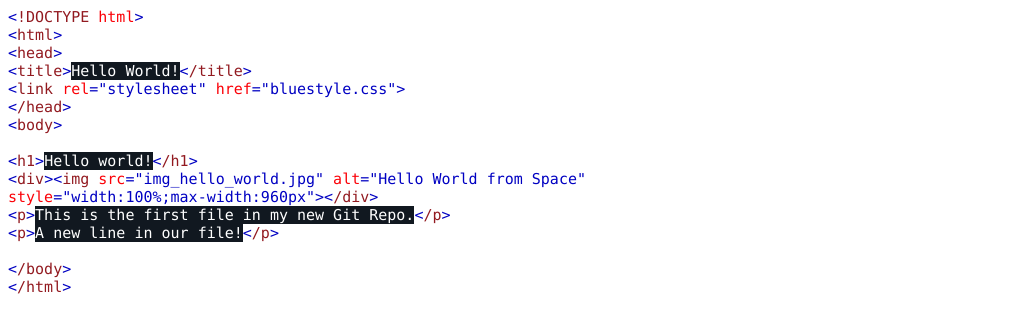
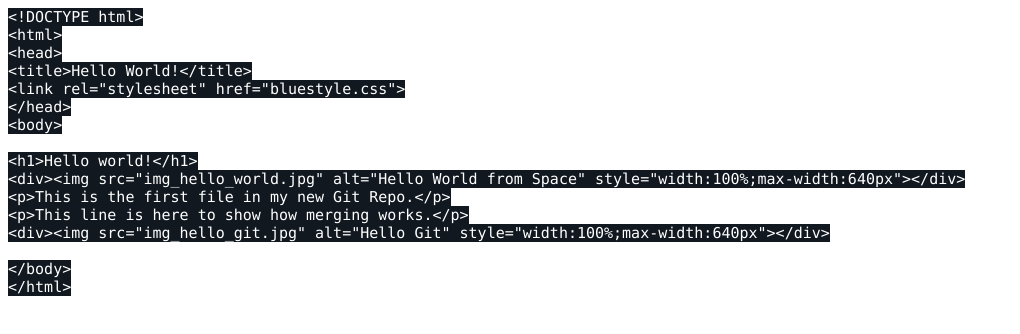
Before and after one commit to Samraa66/Hello-world, a plain HTML site: page index.html in a window 1280 px wide. Shown: the whole page, without its empty margins (0-1020 px from the left). Drawn offline with Linux system fonts and the light colour scheme.

Commit message:
Updated index.html. Resized image

```diff
--- a/index.html
+++ b/index.html
@@ -7,35 +7,30 @@
   <meta name="Generator" content="Cocoa HTML Writer">
   <meta name="CocoaVersion" content="2113.4">
   <style type="text/css">
-    p.p1 {margin: 0.0px 0.0px 0.0px 0.0px; font: 15.0px Menlo; color: #921a20; -webkit-text-stroke: #921a20}
-    p.p2 {margin: 0.0px 0.0px 0.0px 0.0px; font: 15.0px Menlo; color: #ffffff; -webkit-text-stroke: #ffffff}
-    p.p3 {margin: 0.0px 0.0px 0.0px 0.0px; font: 15.0px Menlo; color: #0000c2; -webkit-text-stroke: #0000c2}
-    p.p4 {margin: 0.0px 0.0px 0.0px 0.0px; font: 15.0px Menlo; color: #ffffff; -webkit-text-stroke: #ffffff; min-height: 18.0px}
-    p.p5 {margin: 0.0px 0.0px 0.0px 0.0px; font: 15.0px Menlo; color: #690014; -webkit-text-stroke: #690014; min-height: 18.0px}
-    span.s1 {font-kerning: none; color: #0000c2; -webkit-text-stroke: 0px #0000c2}
+    p.p1 {margin: 0.0px 0.0px 0.0px 0.0px; font: 15.0px Menlo; color: #ffffff; -webkit-text-stroke: #ffffff}
+    p.p2 {margin: 0.0px 0.0px 0.0px 0.0px; font: 15.0px Menlo; color: #ffffff; -webkit-text-stroke: #ffffff; min-height: 18.0px}
+    span.s1 {font-kerning: none; background-color: #111820}
     span.s2 {font-kerning: none}
-    span.s3 {font-kerning: none; color: #fb0007; -webkit-text-stroke: 0px #fb0007}
-    span.s4 {font-kerning: none; color: #921a20; -webkit-text-stroke: 0px #921a20}
-    span.s5 {font-kerning: none; background-color: #111820}
+    span.s3 {font-kerning: none; color: #550010; -webkit-text-stroke: 0px #550010}
   </style>
 </head>
 <body>
-<p class="p1"><span class="s1">&lt;</span><span class="s2">!DOCTYPE</span><span class="s3"> html</span><span class="s1">&gt;</span></p>
-<p class="p1"><span class="s1">&lt;</span><span class="s2">html</span><span class="s1">&gt;</span></p>
-<p class="p1"><span class="s1">&lt;</span><span class="s2">head</span><span class="s1">&gt;</span></p>
-<p class="p2"><span class="s1">&lt;</span><span class="s4">title</span><span class="s1">&gt;</span><span class="s5">Hello World!</span><span class="s1">&lt;</span><span class="s4">/title</span><span class="s1">&gt;</span></p>
-<p class="p3"><span class="s2">&lt;</span><span class="s4">link</span><span class="s3"> rel</span><span class="s2">="stylesheet"</span><span class="s3"> href</span><span class="s2">="bluestyle.css"&gt;</span></p>
-<p class="p1"><span class="s1">&lt;</span><span class="s2">/head</span><span class="s1">&gt;</span></p>
-<p class="p1"><span class="s1">&lt;</span><span class="s2">body</span><span class="s1">&gt;</span></p>
-<p class="p4"><span class="s2"></span><br></p>
-<p class="p2"><span class="s1">&lt;</span><span class="s4">h1</span><span class="s1">&gt;</span><span class="s5">Hello world!</span><span class="s1">&lt;</span><span class="s4">/h1</span><span class="s1">&gt;</span></p>
-<p class="p3"><span class="s2">&lt;</span><span class="s4">div</span><span class="s2">&gt;&lt;</span><span class="s4">img</span><span class="s3"> src</span><span class="s2">="img_hello_world.jpg"</span><span class="s3"> alt</span><span class="s2">="Hello World from Space"</span></p>
-<p class="p3"><span class="s3">style</span><span class="s2">="width:100%;max-width:960px"&gt;&lt;</span><span class="s4">/div</span><span class="s2">&gt;</span></p>
-<p class="p2"><span class="s1">&lt;</span><span class="s4">p</span><span class="s1">&gt;</span><span class="s5">This is the first file in my new Git Repo.</span><span class="s1">&lt;</span><span class="s4">/p</span><span class="s1">&gt;</span></p>
-<p class="p2"><span class="s1">&lt;</span><span class="s4">p</span><span class="s1">&gt;</span><span class="s5">A new line in our file!</span><span class="s1">&lt;</span><span class="s4">/p</span><span class="s1">&gt;</span></p>
-<p class="p4"><span class="s2"></span><br></p>
-<p class="p1"><span class="s1">&lt;</span><span class="s2">/body</span><span class="s1">&gt;</span></p>
-<p class="p1"><span class="s1">&lt;</span><span class="s2">/html</span><span class="s1">&gt;</span></p>
-<p class="p5"><span class="s2"></span><br></p>
+<p class="p1"><span class="s1">&lt;!DOCTYPE html&gt;</span></p>
+<p class="p1"><span class="s1">&lt;html&gt;</span></p>
+<p class="p1"><span class="s1">&lt;head&gt;</span></p>
+<p class="p1"><span class="s1">&lt;title&gt;Hello World!&lt;/title&gt;</span></p>
+<p class="p1"><span class="s1">&lt;link rel="stylesheet" href="bluestyle.css"&gt;</span></p>
+<p class="p1"><span class="s1">&lt;/head&gt;</span></p>
+<p class="p1"><span class="s1">&lt;body&gt;</span></p>
+<p class="p2"><span class="s2"></span><br></p>
+<p class="p1"><span class="s1">&lt;h1&gt;Hello world!&lt;/h1&gt;</span></p>
+<p class="p1"><span class="s1">&lt;div&gt;&lt;img src="img_hello_world.jpg" alt="Hello World from Space" style="width:100%;max-width:640px"&gt;&lt;/div&gt;</span></p>
+<p class="p1"><span class="s1">&lt;p&gt;This is the first file in my new Git Repo.&lt;/p&gt;</span></p>
+<p class="p1"><span class="s1">&lt;p&gt;This line is here to show how merging works.&lt;/p&gt;</span></p>
+<p class="p1"><span class="s1">&lt;div&gt;&lt;img src="img_hello_git.jpg" alt="Hello Git" style="width:100%;max-width:640px"&gt;&lt;/div&gt;</span></p>
+<p class="p2"><span class="s2"></span><br></p>
+<p class="p1"><span class="s1">&lt;/body&gt;</span></p>
+<p class="p1"><span class="s1">&lt;/html&gt;</span><span class="s3"><br>
+</span></p>
 </body>
 </html>
```
Also changed, not shown: 1 other file.
